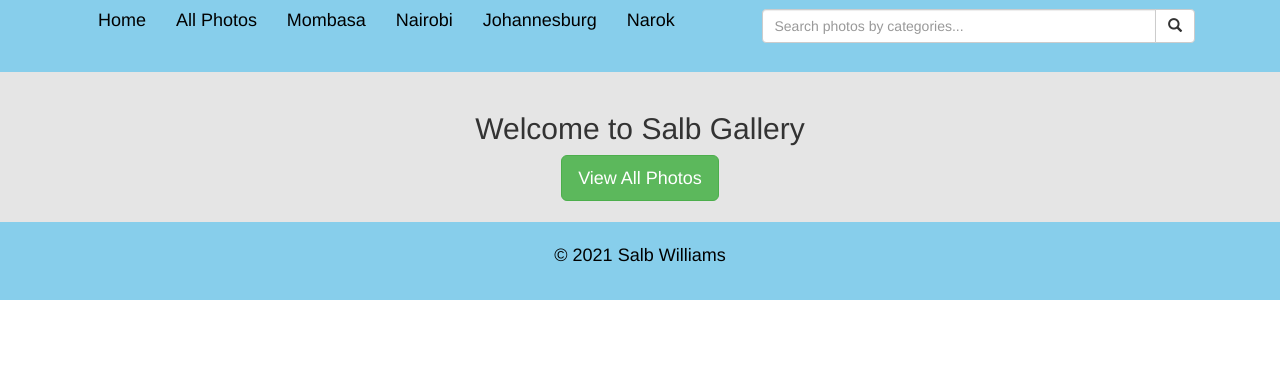
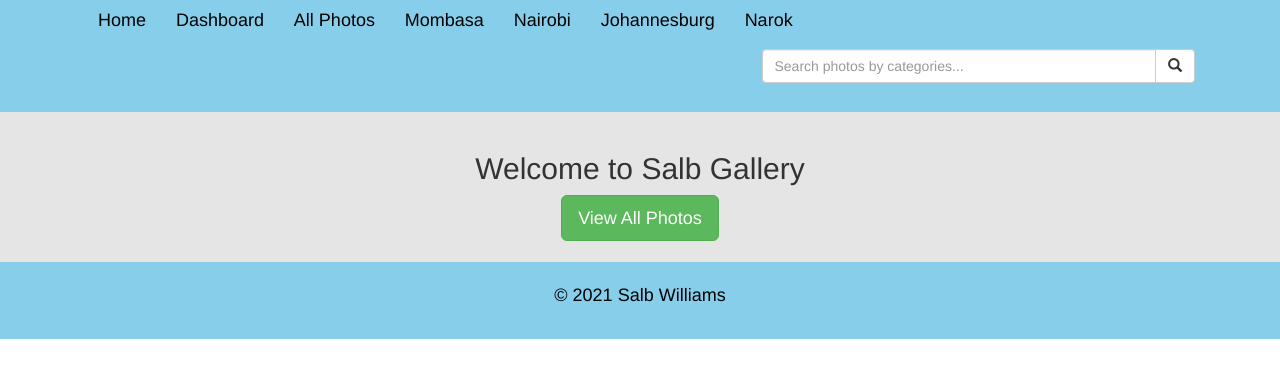
Before and after one commit to clarametto/Salb-Gallary, a Django app: page / in a window 1280 px wide. Shown: the top 378 px of the page. Run offline with Django 3.2, Linux system fonts and the light colour scheme; some libraries are stand-ins or nearby versions.

Commit message:
deployment to deroku

```diff
--- a/salb_app/templates/navbar.html
+++ b/salb_app/templates/navbar.html
@@ -16,6 +16,8 @@
         <!-- Nav Toggler -->
       <div class="collapse navbar-collapse" id="bs-example-navbar-collapse-1">
         <a class="btn menu" style="color: black; font-size: 18px;" href="{% url 'homePage' %}">Home</a>
+        <a class="btn menu" style="color: black; font-size: 18px;" href="/admin">Dashboard</a>
+
         <a class="btn menu" style="color: black; font-size: 18px;" href="{% url 'allPhotos' %}">All Photos</a>
         <a class="btn menu" style="color: black; font-size: 18px;" href="{% url 'mombasa' %}" >Mombasa</a>
         <a class="btn menu" style="color: black; font-size: 18px;" href="{% url 'nairobi' %}" >Nairobi</a>
@@ -34,6 +36,8 @@
               </div>
             </form>
           </li>
+
+
         </ul>
       </div>
     </div>
```
